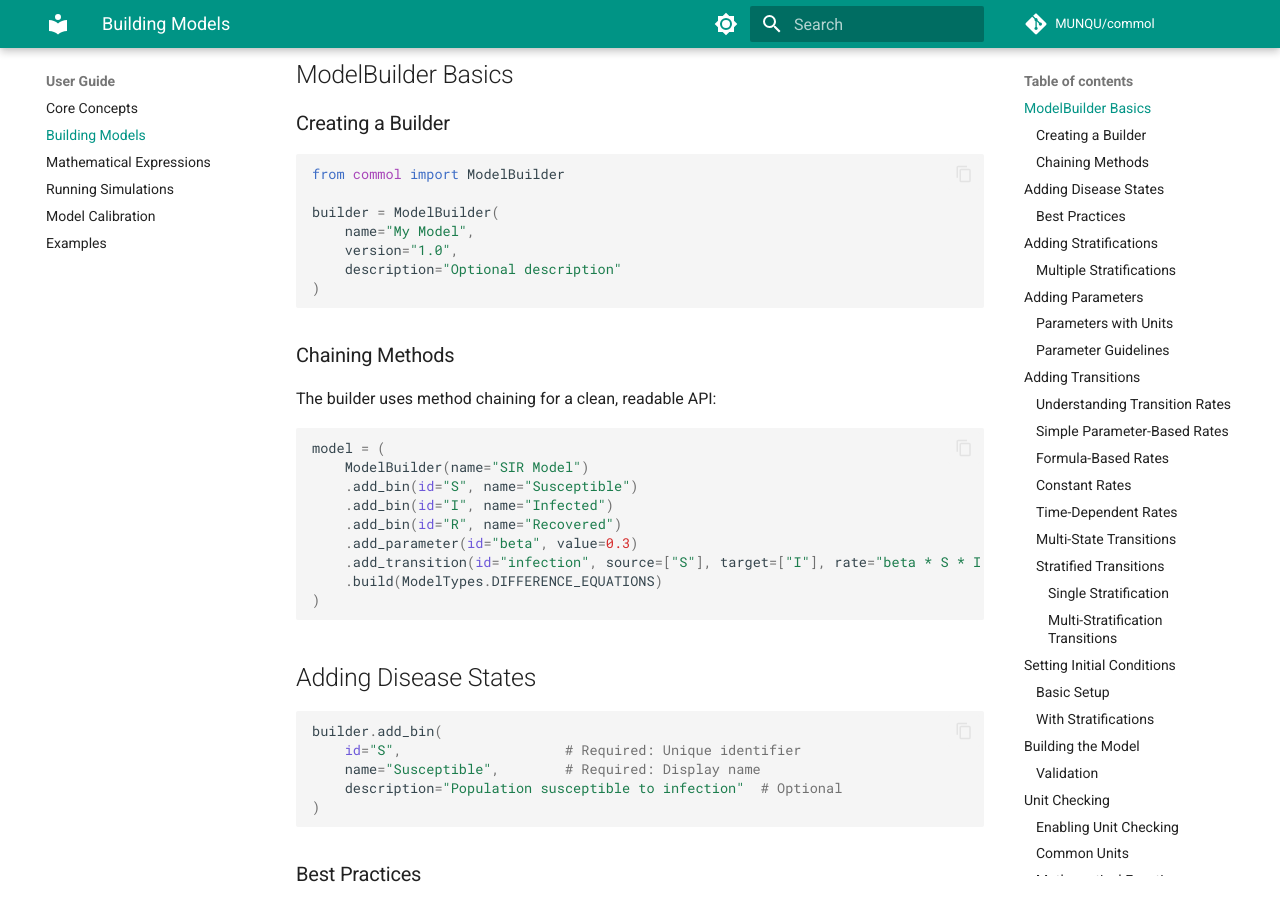
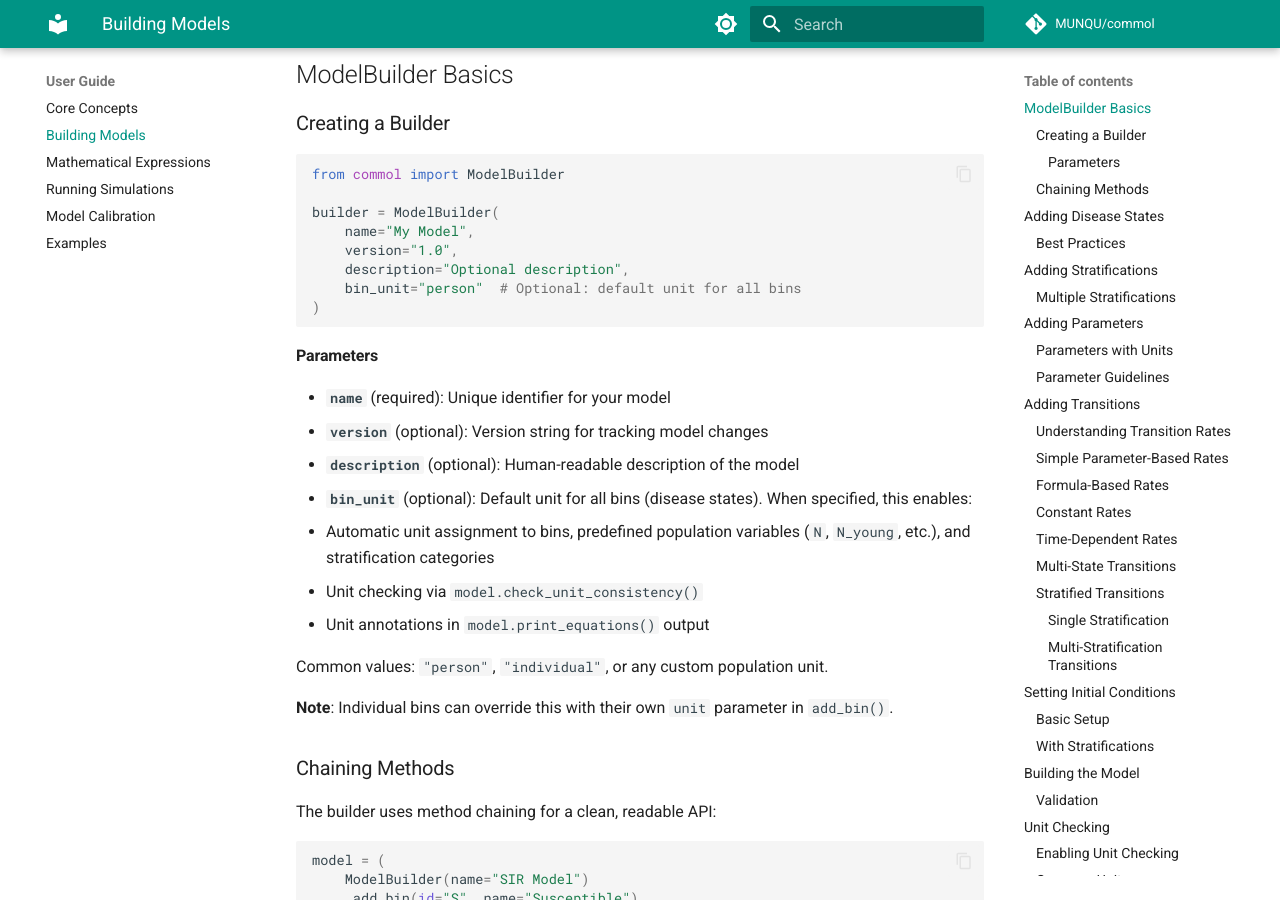
Before and after one commit to MUNQU/commol, an MkDocs documentation site: the page built from docs/guide/building-models.md, in a window 1280 px wide and 900 px high, scrolled down 236 px. Built offline with MkDocs 1.6.1 and Material for MkDocs 9.7.7, drawn with Linux system fonts in a browser that asks for light colours; comment, search, counter and statistics services are not loaded; the version menu is left out.

Commit message:
test(units): solved some tests which had not been updated with bin_units

````diff
--- a/docs/guide/building-models.md
+++ b/docs/guide/building-models.md
@@ -12,9 +12,24 @@
 builder = ModelBuilder(
     name="My Model",
     version="1.0",
-    description="Optional description"
+    description="Optional description",
+    bin_unit="person"  # Optional: default unit for all bins
 )
 ```
+
+#### Parameters
+
+- **`name`** (required): Unique identifier for your model
+- **`version`** (optional): Version string for tracking model changes
+- **`description`** (optional): Human-readable description of the model
+- **`bin_unit`** (optional): Default unit for all bins (disease states). When specified, this enables:
+  - Automatic unit assignment to bins, predefined population variables (`N`, `N_young`, etc.), and stratification categories
+  - Unit checking via `model.check_unit_consistency()`
+  - Unit annotations in `model.print_equations()` output
+
+  Common values: `"person"`, `"individual"`, or any custom population unit.
+
+  **Note**: Individual bins can override this with their own `unit` parameter in `add_bin()`.
 
 ### Chaining Methods
 
````
Also changed, not shown: 1 other file.
